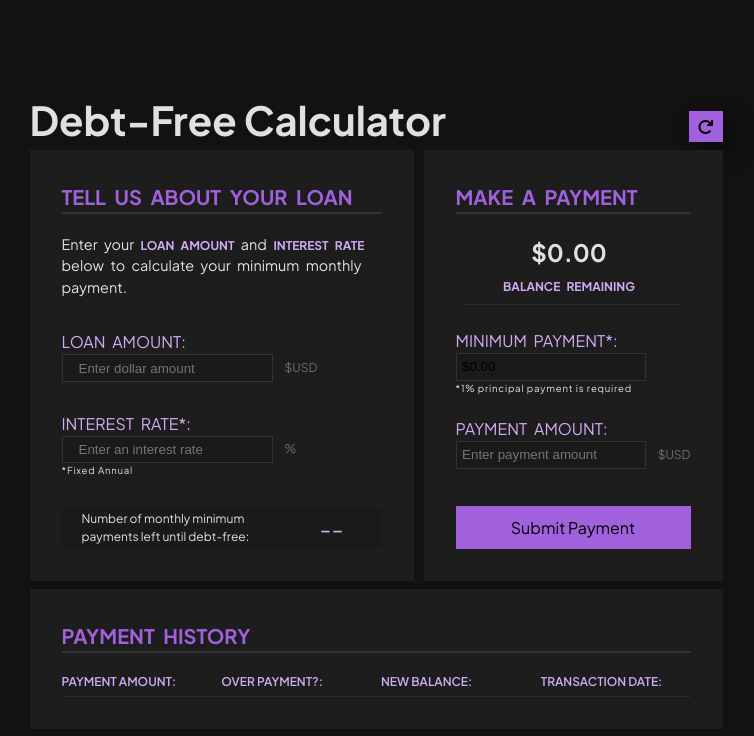
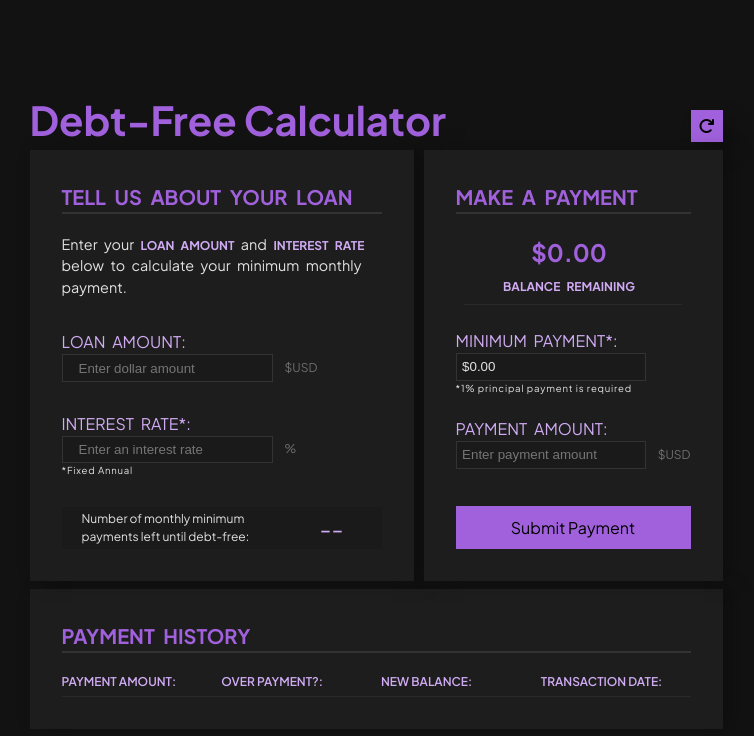
Before and after one commit to myles-portfolio/devslopes-react-101-project, a React (Vite) app: page / in a window 1280 px wide. Shown: the top 736 px of the page, without its empty margins (264-1018 px from the left). Built offline with nearby package versions, Linux system fonts and the light colour scheme.

Commit message:
fixed formatting for history list

```diff
--- a/src/App.jsx
+++ b/src/App.jsx
@@ -14,7 +14,7 @@ function App() {
 	const [transactions, setTransactions] = useState([]);
 
 	const recordPayment = (balance, payment, overPayment) => {
-		const transactionBalance = balance;
+		const transactionBalance = parseFloat(balance.toFixed(2));
 		const transactionPayment = parseFloat(payment);
 		const isOverPayment = overPayment;
 		const transactionDate = new Date().toLocaleString();
@@ -40,13 +40,16 @@ function App() {
 
 	return (
 		<>
+			<div>
 				<div className="ultraTop">
 					<h1>Debt-Free Calculator</h1>
+					<div className="buttons">
 						<Button
 							className="button__default"
 							onClick={handleCalculatorReset}
 							text={resetIcon}
 						/>
+					</div>
 				</div>
 				<div className="top">
 					<Calculator
@@ -66,6 +69,7 @@ function App() {
 				<div className="bottom">
 					<History transactions={transactions} />
 				</div>
+			</div>
 		</>
 	);
 }
--- a/src/components/Calculator.jsx
+++ b/src/components/Calculator.jsx
@@ -2,7 +2,11 @@ import { Loan } from "./Loan";
 import { Payment } from "./Payment";
 import "../css/Calculator.css";
 import { useState, useEffect, useRef } from "react";
-import { calculateRemainingPayments, calculateMinimumPayment } from "../utils";
+import {
+	calculateRemainingPayments,
+	calculateMinimumPayment,
+	calculateInterestPayment,
+} from "../utils";
 
 export function Calculator({
 	recordPayment,
@@ -53,6 +57,11 @@ export function Calculator({
 		setInterestValue(value);
 	};
 
+	const updateCurrentBalance = (value) => {
+		value = parseFloat(value);
+		setBalance(value);
+	};
+
 	const updateRemainingPayments = () => {
 		setRemainingPayments((prevRemainingPayments) => prevRemainingPayments - 1);
 	};
@@ -80,19 +89,22 @@ export function Calculator({
 
 	const handleSubmitPayment = (event) => {
 		event.preventDefault();
-		const newBalance = currentBalance - parseFloat(paymentAmount);
-		const overPaymentAmount =
-			parseFloat(paymentAmount) - parseFloat(minimumPayment);
-		const adjustedBalance = newBalance - overPaymentAmount;
 
 		if (paymentAmount < minimumPayment) {
 			handleUnderPayment();
 		} else if (paymentAmount === minimumPayment) {
+			const newBalance = currentBalance - parseFloat(paymentAmount);
 			handleMinimumPayment(newBalance, interestValue, paymentAmount);
 		} else if (paymentAmount > minimumPayment) {
+			let overPaymentInterest = calculateInterestPayment(
+				currentBalance,
+				interestValue
+			);
+			overPaymentInterest = overPaymentInterest.toFixed(2);
+			overPaymentInterest = parseFloat(overPaymentInterest);
 			handleOverPayment(
-				newBalance,
-				adjustedBalance,
+				currentBalance,
+				overPaymentInterest,
 				interestValue,
 				paymentAmount
 			);
@@ -123,32 +135,35 @@ export function Calculator({
 			setMinimumPayment(newMinimumPayment);
 			updateRemainingPayments();
 			recordPayment(newBalance, paymentAmount, false);
-			setBalance(newBalance);
+			updateCurrentBalance(newBalance);
 		}
 	};
 
 	const handleOverPayment = (
-		newBalance,
-		adjustedBalance,
+		currentBalance,
+		overPaymentInterest,
 		interestValue,
 		paymentAmount
 	) => {
-		if (adjustedBalance <= 0) {
+		paymentAmount = parseFloat(paymentAmount);
+		const principalPayment = paymentAmount - overPaymentInterest;
+		let newBalance = currentBalance - principalPayment;
+		if (newBalance <= 0) {
 			handleNegativeBalance();
 		} else {
 			const newMinimumPayment = calculateMinimumPayment(
-				adjustedBalance,
+				newBalance,
 				interestValue
 			);
 			setMinimumPayment(newMinimumPayment);
 			const newPaymentsRemaining = calculateRemainingPayments(
-				adjustedBalance,
+				newBalance,
 				interestValue
 			);
 			setRemainingPayments(newPaymentsRemaining);
 			updateRemainingPayments();
 			recordPayment(newBalance, paymentAmount, true);
-			setBalance(adjustedBalance);
+			updateCurrentBalance(newBalance);
 		}
 	};
 
--- a/src/components/History.jsx
+++ b/src/components/History.jsx
@@ -1,4 +1,5 @@
 import "../css/History.css";
+import { formatCurrency } from "../utils";
 
 export function History({ transactions }) {
 	return (
@@ -13,10 +14,10 @@ export function History({ transactions }) {
 				</div>
 				<div className="hi__container">
 					{transactions.map((transaction, index) => (
-						<div key={index} className="history__item">
-							<div className="hi__detail">${transaction[0]}</div>
+						<div key={index} className="history__items">
+							<div className="hi__detail">{formatCurrency(transaction[0])}</div>
 							<div className="hi__detail">{transaction[1] ? "Yes" : "No"}</div>
-							<div className="hi__detail">${transaction[2]}</div>
+							<div className="hi__detail">{formatCurrency(transaction[2])}</div>
 							<div className="hi__detail">{transaction[3]}</div>
 						</div>
 					))}
--- a/src/css/App.css
+++ b/src/css/App.css
@@ -47,10 +47,17 @@
 	justify-content: space-between;
 }
 
+.buttons {
+	display: flex;
+	gap: 10px;
+}
+
 .button__default {
 	margin: 0.5rem 0;
 	background-color: var(--clr-purple);
-	padding: 0.25rem 0.5rem;
+	padding: 0.25rem 0.25rem;
+	width: 32px;
+	height: 32px;
 	box-shadow: 10px 10px 20px var(--bg-shadow);
 	transition: transform 0.3s ease-in-out;
 }
@@ -78,4 +85,5 @@
 	background-color: var(--bg-component);
 	margin: 0 auto;
 	padding: 2rem;
+	box-shadow: 10px 0px 20px var(--bg-shadow);
 }
--- a/src/css/Calculator.css
+++ b/src/css/Calculator.css
@@ -46,7 +46,7 @@
 .balance {
 	padding-right: 0.5rem;
 	min-width: 210px;
-	border-bottom: 1px solid rgba(255, 255, 255, 0.05);
+	border-bottom: 1px solid var(--clr-divider);
 }
 
 .balance .number {
@@ -54,6 +54,7 @@
 	font-weight: 700;
 	margin: 0;
 	font-size: 1.5rem;
+	color: var(--clr-purple);
 }
 
 .balance .description {
--- a/src/css/History.css
+++ b/src/css/History.css
@@ -5,7 +5,7 @@
 }
 
 .history__header {
-	border-bottom: 1px solid rgba(255, 255, 255, 0.05);
+	border-bottom: 1px solid var(--clr-divider);
 }
 
 .hh__title {
@@ -16,7 +16,12 @@
 	margin-bottom: 5px;
 }
 
-.history__item,
+.hi__container {
+	max-height: 200px;
+	overflow-y: auto;
+}
+
+.history__items,
 .history__header {
 	display: grid;
 	grid-template-columns: repeat(4, 1fr);
@@ -24,8 +29,8 @@
 	gap: 10px;
 }
 
-.history__item:not(:first-of-type) {
-	border-top: 1px solid rgba(255, 255, 255, 0.05);
+.history__items:not(:first-of-type) {
+	border-top: 1px solid var(--clr-divider);
 }
 
 .hi__detail {
@@ -34,4 +39,5 @@
 	overflow: hidden;
 	text-overflow: ellipsis;
 	margin: 5px 0;
+	color: var(--clr-text);
 }
--- a/src/css/index.css
+++ b/src/css/index.css
@@ -1,12 +1,9 @@
 :root {
-	font-family: "Plus Jakarta Sans", system-ui, Avenir, Helvetica, Arial,
-		sans-serif;
+	font-family: "Plus Jakarta Sans", system-ui, sans-serif;
 	line-height: 1.5;
 	font-weight: 400;
-
 	color-scheme: light dark;
 	color: var(--clr-text);
-	background-color: var(--bg);
 
 	font-synthesis: none;
 	text-rendering: optimizeLegibility;
@@ -18,6 +15,7 @@
 	--clr-purple: rgb(161, 97, 221);
 	--clr-text: rgba(255, 255, 255, 0.87);
 	--clr-text-alt: rgb(110, 110, 110);
+	--clr-divider: rgba(255, 255, 255, 0.05);
 
 	--dark-gray: #333333;
 	--light-gray: #666666;
@@ -25,7 +23,7 @@
 	--bg: #121212;
 	--bg-field: #1a1a1a;
 	--bg-component: #1d1d1d;
-	--bg-shadow: rgba(0, 0, 0, 0.5);
+	--bg-shadow: rgba(0, 0, 0, 0.25);
 }
 
 a {
@@ -43,12 +41,15 @@ body {
 	place-items: center;
 	min-width: 320px;
 	min-height: 100vh;
+	background-color: var(--bg);
+	overflow-y: hidden;
 }
 
 h1 {
 	font-size: 2.5em;
 	line-height: 1.1;
 	margin-bottom: 0.5rem;
+	color: var(--clr-purple);
 }
 
 h3 {
@@ -61,16 +62,18 @@ h3 {
 	border-bottom: 2px solid var(--dark-gray);
 }
 
+p {
+	color: var(--clr-text);
+}
+
 input {
 	padding: 0.4em 1.2em;
 	background-color: var(--bg-field);
 	border: 1px solid var(--dark-gray);
+	color: var(--clr-text);
 }
 
-input:focus,
-textarea:focus {
-	outline: 1px solid var(--light-gray);
-}
+/*** Button ***/
 
 button {
 	border: 1px solid transparent;
@@ -87,5 +90,27 @@ button:hover {
 }
 button:focus,
 button:focus-visible {
-	outline: 4px auto -webkit-focus-ring-color;
+	outline: 1px auto -webkit-focus-ring-color;
 }
+
+/*** Scroll Bar ***/
+
+/* width */
+::-webkit-scrollbar {
+	width: 10px;
+}
+
+/* Track */
+::-webkit-scrollbar-track {
+	background: var(--bg);
+}
+
+/* Handle */
+::-webkit-scrollbar-thumb {
+	background: var(--clr-violet);
+}
+
+/* Handle on hover */
+::-webkit-scrollbar-thumb:hover {
+	background: var(--clr-purple);
+}
--- a/src/utils.js
+++ b/src/utils.js
@@ -1,3 +1,9 @@
+export const calculateInterestPayment = (balance, interest) => {
+	const interestCalculated = interest / 100 / 12;
+	let value = interestCalculated * balance;
+	return parseFloat(value);
+};
+
 export const calculateMinimumPayment = (loanValueInput, interestValueInput) => {
 	loanValueInput = parseFloat(loanValueInput);
 	interestValueInput = parseFloat(interestValueInput);
@@ -5,9 +11,10 @@ export const calculateMinimumPayment = (loanValueInput, interestValueInput) => {
 	if (!loanValueInput || isNaN(loanValueInput) || isNaN(interestValueInput)) {
 		return "$0.00";
 	}
-
-	const interestCalculated = interestValueInput / 100 / 12;
-	const interestCharged = interestCalculated * loanValueInput;
+	let interestCharged = calculateInterestPayment(
+		loanValueInput,
+		interestValueInput
+	);
 	const onePercentMinimumCharged = loanValueInput * 0.01;
 	let minimumPayment = interestCharged + onePercentMinimumCharged;
 
@@ -45,3 +52,10 @@ export function calculateRemainingPayments(loanTotal, interestValueInput) {
 export function clearInputs() {
 	document.getElementById("calcForm").reset();
 }
+
+export function formatCurrency(value) {
+	return value.toLocaleString("en-US", {
+		style: "currency",
+		currency: "USD",
+	});
+}
```
Lines whose indentation alone changed are shown as unchanged.
